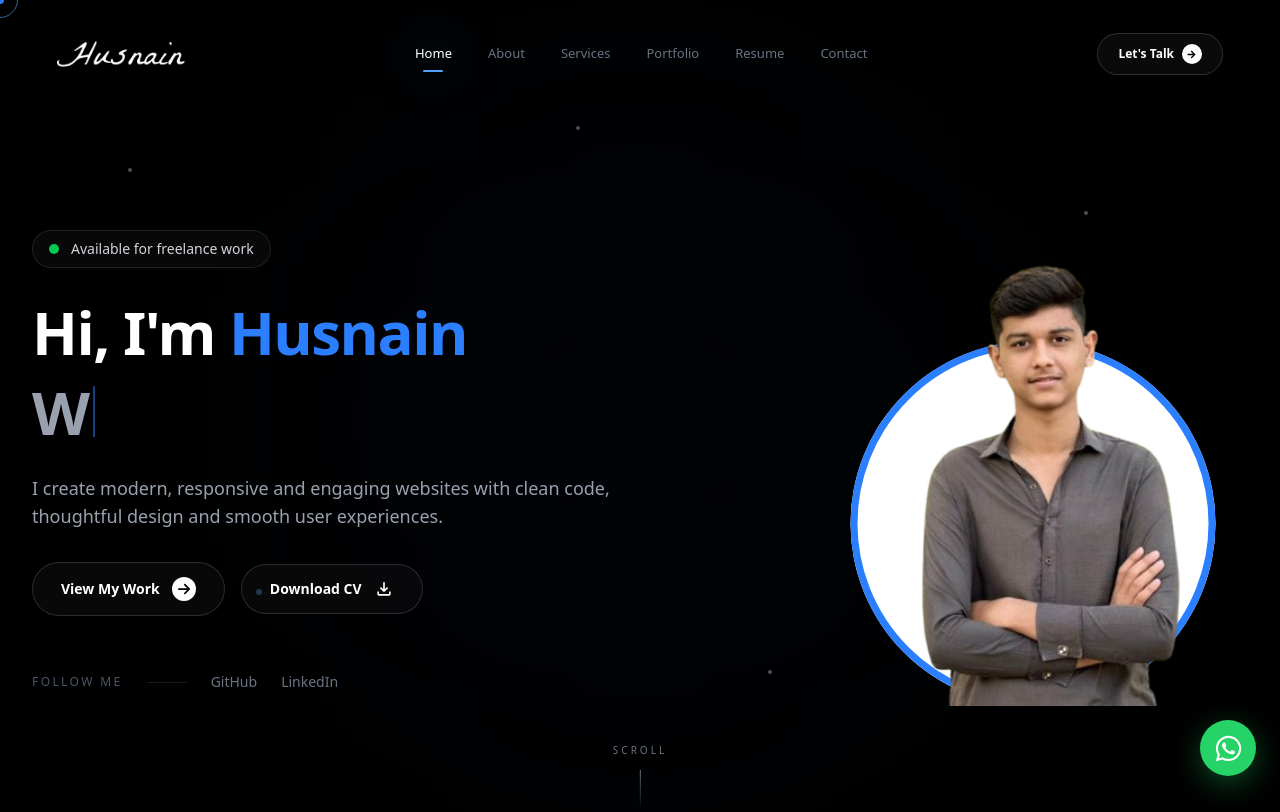
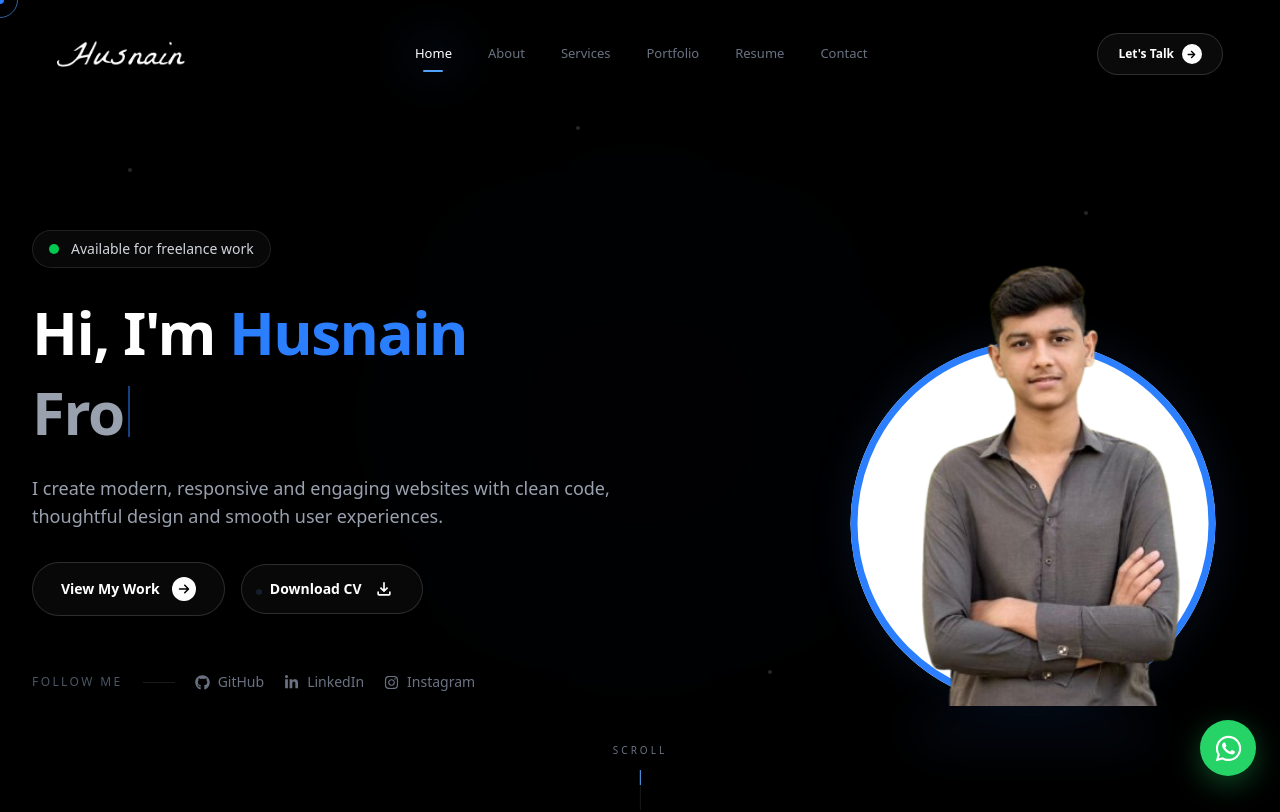
Before and after one commit to Syed-husnain-shah/Husnain-portfolio, a Next.js app: page / in a window 1280 px wide. Shown: the top 812 px of the page. Built offline with nearby package versions, Linux system fonts and the light colour scheme.

Commit message:
Polish hero section animations and social links

```diff
--- a/src/app/components/HeroSection.tsx
+++ b/src/app/components/HeroSection.tsx
@@ -3,7 +3,7 @@
 import Image from "next/image";
 import Link from "next/link";
 import { useEffect, useState } from "react";
-import { FaArrowRight } from "react-icons/fa6";
+import { FaArrowRight, FaGithub, FaInstagram, FaLinkedinIn } from "react-icons/fa6";
 import { MdOutlineFileDownload } from "react-icons/md";
 
 const words = ["Frontend Developer", "Web Designer"];
@@ -45,8 +45,8 @@ const HeroSection = () => {
             !isDeleting && text.length === currentWord.length
                 ? 2500
                 : isDeleting
-                    ? 90
-                    : 140
+                    ? 80
+                    : 130
         );
 
         return () => clearTimeout(timeout);
@@ -57,28 +57,29 @@ const HeroSection = () => {
             id="home"
             className="relative flex min-h-screen items-center overflow-hidden bg-black pt-20"
         >
-            <div className="pointer-events-none absolute left-1/2 top-1/2 h-[550px] w-[550px] -translate-x-1/2 -translate-y-1/2 rounded-full bg-blue-500/[0.035] blur-[140px]" />
+            <div className="pointer-events-none absolute left-1/2 top-1/2 h-[550px] w-[550px] -translate-x-1/2 -translate-y-1/2 rounded-full bg-blue-500/[0.035] blur-[140px] animate-pulse" />
 
             <div className="pointer-events-none absolute inset-0 opacity-30">
-                <span className="absolute left-[10%] top-[20%] h-1 w-1 rounded-full bg-white" />
-                <span className="absolute left-[20%] top-[70%] h-1.5 w-1.5 rounded-full bg-blue-400" />
-                <span className="absolute right-[15%] top-[25%] h-1 w-1 rounded-full bg-white" />
-                <span className="absolute right-[25%] top-[65%] h-1.5 w-1.5 rounded-full bg-blue-400" />
-                <span className="absolute left-[45%] top-[15%] h-1 w-1 rounded-full bg-white" />
-                <span className="absolute bottom-[20%] left-[60%] h-1 w-1 rounded-full bg-white" />
+                <span className="absolute left-[10%] top-[20%] h-1 w-1 rounded-full bg-white animate-pulse" />
+                <span className="absolute left-[20%] top-[70%] h-1.5 w-1.5 rounded-full bg-blue-400 animate-pulse" />
+                <span className="absolute right-[15%] top-[25%] h-1 w-1 rounded-full bg-white animate-pulse" />
+                <span className="absolute right-[25%] top-[65%] h-1.5 w-1.5 rounded-full bg-blue-400 animate-pulse" />
+                <span className="absolute left-[45%] top-[15%] h-1 w-1 rounded-full bg-white animate-pulse" />
+                <span className="absolute bottom-[20%] left-[60%] h-1 w-1 rounded-full bg-white animate-pulse" />
             </div>
 
             <div className="relative z-10 mx-auto flex w-full max-w-7xl flex-col items-center justify-between gap-12 px-6 py-20 sm:py-24 lg:flex-row lg:gap-8 lg:px-8">
 
-                {/* LEFT CONTENT */}
                 <div
-                    className={`w-full max-w-5xl transition-all duration-[1200ms] ease-out lg:w-[58%] ${isLoaded
+                    className={`w-full max-w-5xl transition-all duration-[1200ms] ease-out lg:w-[58%] ${
+                        isLoaded
                             ? "translate-y-0 opacity-100"
                             : "translate-y-8 opacity-0"
                     }`}
                 >
                     <div
-                        className={`mb-8 inline-flex items-center gap-3 rounded-full border border-white/10 bg-white/[0.03] px-4 py-2 backdrop-blur-sm transition-all duration-1000 ease-out ${isLoaded
+                        className={`mb-8 inline-flex items-center gap-3 rounded-full border border-white/10 bg-white/[0.03] px-4 py-2 backdrop-blur-sm transition-all duration-1000 ease-out ${
+                            isLoaded
                                 ? "translate-y-0 opacity-100"
                                 : "-translate-y-5 opacity-0"
                         }`}
@@ -94,13 +95,17 @@ const HeroSection = () => {
                     </div>
 
                     <h1
-                        className={`text-3xl font-bold leading-[1.08] tracking-tight text-white transition-all duration-[1200ms] delay-150 ease-out sm:text-4xl md:text-5xl lg:text-6xl ${isLoaded
+                        className={`text-3xl font-bold leading-[1.08] tracking-tight text-white transition-all duration-[1200ms] delay-150 ease-out sm:text-4xl md:text-5xl lg:text-6xl ${
+                            isLoaded
                                 ? "translate-y-0 opacity-100"
                                 : "translate-y-8 opacity-0"
                         }`}
                     >
                         Hi, I&apos;m{" "}
-                        <span className="text-blue-500">Husnain</span>
+                        <span className="relative text-blue-500">
+                            Husnain
+                            <span className="absolute -bottom-1 left-0 h-px w-0 bg-blue-400 transition-all duration-500 hover:w-full" />
+                        </span>
 
                         <span className="mt-4 block min-h-[1.1em] text-gray-400">
                             {text}
@@ -109,7 +114,8 @@ const HeroSection = () => {
                     </h1>
 
                     <p
-                        className={`mt-7 max-w-2xl text-base leading-7 text-gray-400 transition-all duration-[1200ms] delay-300 ease-out sm:text-lg ${isLoaded
+                        className={`mt-7 max-w-2xl text-base leading-7 text-gray-400 transition-all duration-[1200ms] delay-300 ease-out sm:text-lg ${
+                            isLoaded
                                 ? "translate-y-0 opacity-100"
                                 : "translate-y-8 opacity-0"
                         }`}
@@ -120,14 +126,15 @@ const HeroSection = () => {
                     </p>
 
                     <div
-                        className={`mt-8 flex flex-wrap items-center gap-4 transition-all duration-[1200ms] delay-500 ease-out ${isLoaded
+                        className={`mt-8 flex flex-wrap items-center gap-4 transition-all duration-[1200ms] delay-500 ease-out ${
+                            isLoaded
                                 ? "translate-y-0 opacity-100"
                                 : "translate-y-8 opacity-0"
                         }`}
                     >
                         <Link
                             href="#portfolio"
-                            className="group relative inline-flex items-center justify-center gap-3 overflow-hidden rounded-full border border-white/15 bg-white/[0.03] px-7 py-3.5 text-sm font-bold text-white transition-all duration-500 hover:-translate-y-1 hover:border-blue-400/60 hover:bg-blue-500/10"
+                            className="group relative inline-flex items-center justify-center gap-3 overflow-hidden rounded-full border border-white/15 bg-white/[0.03] px-7 py-3.5 text-sm font-bold text-white transition-all duration-500 hover:-translate-y-1 hover:border-blue-400/60 hover:bg-blue-500/10 hover:shadow-[0_12px_35px_rgba(59,130,246,0.12)]"
                         >
                             <span className="absolute inset-0 origin-left scale-x-0 bg-blue-500/10 transition-transform duration-700 group-hover:scale-x-100" />
 
@@ -135,15 +142,15 @@ const HeroSection = () => {
                                 View My Work
                             </span>
 
-                            <span className="relative z-10 flex h-6 w-6 items-center justify-center rounded-full bg-white text-black transition-all duration-500 group-hover:rotate-[-45deg]">
-                                <FaArrowRight />
+                            <span className="relative z-10 flex h-6 w-6 items-center justify-center rounded-full bg-white text-black transition-all duration-500 group-hover:rotate-[-45deg] group-hover:bg-blue-400">
+                                <FaArrowRight size={12} />
                             </span>
                         </Link>
 
                         <a
-                            href="CV/husnain-cv.pdf"
+                            href="/CV/husnain-cv.pdf"
                             download
-                            className="group relative inline-flex items-center justify-center gap-3 overflow-hidden rounded-full border border-white/15 bg-white/3 px-7 py-3.5 text-sm font-bold text-white transition-all duration-500 hover:-translate-y-1 hover:border-blue-400/60 hover:bg-blue-500/10"
+                            className="group relative inline-flex items-center justify-center gap-3 overflow-hidden rounded-full border border-white/15 bg-white/[0.03] px-7 py-3.5 text-sm font-bold text-white transition-all duration-500 hover:-translate-y-1 hover:border-blue-400/60 hover:bg-blue-500/10 hover:shadow-[0_12px_35px_rgba(59,130,246,0.12)]"
                         >
                             <span className="absolute inset-0 origin-left scale-x-0 bg-blue-500/10 transition-transform duration-700 group-hover:scale-x-100" />
 
@@ -151,14 +158,15 @@ const HeroSection = () => {
                                 Download CV
                             </span>
 
-                            <span className="relative z-10">
+                            <span className="relative z-10 transition-transform duration-500 group-hover:translate-y-1">
                                 <MdOutlineFileDownload size={20} />
                             </span>
                         </a>
                     </div>
 
                     <div
-                        className={`mt-14 flex items-center gap-6 transition-all duration-[1200ms] delay-700 ease-out ${isLoaded
+                        className={`mt-14 flex flex-wrap items-center gap-5 transition-all duration-[1200ms] delay-700 ease-out ${
+                            isLoaded
                                 ? "translate-y-0 opacity-100"
                                 : "translate-y-6 opacity-0"
                         }`}
@@ -167,44 +175,65 @@ const HeroSection = () => {
                             Follow Me
                         </span>
 
-                        <div className="h-px w-10 bg-white/10" />
+                        <span className="h-px w-8 bg-white/10" />
 
                         <a
                             href="https://github.com/Syed-husnain-shah"
                             target="_blank"
                             rel="noopener noreferrer"
-                            className="text-sm text-gray-500 transition-colors hover:text-white"
+                            aria-label="GitHub"
+                            className="group flex items-center gap-2 text-sm text-gray-500 transition-all duration-300 hover:-translate-y-1 hover:text-white"
                         >
+                            <FaGithub
+                                size={15}
+                                className="transition-transform duration-300 group-hover:scale-110"
+                            />
                             GitHub
                         </a>
 
                         <a
-                            href="#"
+                            href="https://www.linkedin.com/in/syed-husnain-shah/"
                             target="_blank"
                             rel="noopener noreferrer"
-                            className="text-sm text-gray-500 transition-colors hover:text-white"
+                            aria-label="LinkedIn"
+                            className="group flex items-center gap-2 text-sm text-gray-500 transition-all duration-300 hover:-translate-y-1 hover:text-blue-400"
                         >
+                            <FaLinkedinIn
+                                size={15}
+                                className="transition-transform duration-300 group-hover:scale-110"
+                            />
                             LinkedIn
+                        </a>
+
+                        <a
+                            href="https://www.instagram.com/syed_husnain_157"
+                            target="_blank"
+                            rel="noopener noreferrer"
+                            aria-label="Instagram"
+                            className="group flex items-center gap-2 text-sm text-gray-500 transition-all duration-300 hover:-translate-y-1 hover:text-pink-400"
+                        >
+                            <FaInstagram
+                                size={15}
+                                className="transition-transform duration-300 group-hover:scale-110"
+                            />
+                            Instagram
                         </a>
                     </div>
                 </div>
 
-                {/* RIGHT IMAGE */}
                 <div
-                    className={`relative flex w-full items-center justify-center lg:w-[42%] lg:justify-end ${isLoaded
+                    className={`relative flex w-full items-center justify-center lg:w-[42%] lg:justify-end transition-all duration-[1400ms] ease-out ${
+                        isLoaded
                             ? "translate-x-0 opacity-100"
-                        : "translate-x-10 opacity-0"
-                        } transition-all duration-1000 ease-out`}
+                            : "translate-x-16 opacity-0"
+                    }`}
                 >
                     <div className="relative h-[500px] w-[380px] sm:h-[540px] sm:w-[410px] lg:h-[570px] lg:w-[430px]">
 
-                        {/* WHITE CIRCLE */}
-                        <div className="absolute bottom-[7%] left-1/2 h-[310px] w-[310px] -translate-x-1/2 rounded-full bg-white sm:h-[340px] sm:w-[340px] lg:h-[365px] lg:w-[365px]" />
+                        <div className="absolute bottom-[7%] left-1/2 h-[310px] w-[310px] -translate-x-1/2 rounded-full bg-white transition-transform duration-700 hover:scale-[1.02] sm:h-[340px] sm:w-[340px] lg:h-[365px] lg:w-[365px]" />
 
-                        {/* BLUE BORDER */}
-                        <div className="absolute bottom-[7%] left-1/2 h-[310px] w-[310px] -translate-x-1/2 rounded-full border-[7px] border-blue-500 sm:h-[340px] sm:w-[340px] lg:h-[365px] lg:w-[365px]" />
+                        <div className="absolute bottom-[7%] left-1/2 h-[310px] w-[310px] -translate-x-1/2 rounded-full border-[7px] border-blue-500 shadow-[0_0_45px_rgba(59,130,246,0.12)] transition-all duration-700 hover:shadow-[0_0_70px_rgba(59,130,246,0.25)] sm:h-[340px] sm:w-[340px] lg:h-[365px] lg:w-[365px]" />
 
-                        {/* IMAGE */}
                         <div className="absolute bottom-[7%] left-1/2 z-10 h-[365px] w-[365px] -translate-x-1/2 sm:h-85 sm:w-85 lg:h-91.25 lg:w-91.25">
                             <Image
                                 src="/images/husnain.png"
@@ -213,23 +242,26 @@ const HeroSection = () => {
                                 height={720}
                                 priority
                                 sizes="365px"
-                                className="absolute bottom-0 left-1/2 h-[145%] w-auto max-w-none -translate-x-1/2 object-contain object-bottom"
+                                className="absolute bottom-0 left-1/2 h-[145%] w-auto max-w-none -translate-x-1/2 object-contain object-bottom transition-transform duration-1000 ease-out hover:scale-[1.025]"
                             />
                         </div>
+
+                        <div className="pointer-events-none absolute bottom-[2%] left-1/2 h-3 w-56 -translate-x-1/2 rounded-full bg-blue-500/20 blur-xl" />
                     </div>
                 </div>
             </div>
 
-            {/* SCROLL INDICATOR */}
             <Link
                 href="#about"
-                className="absolute bottom-8 left-1/2 hidden -translate-x-1/2 flex-col items-center gap-3 text-gray-500 transition-colors duration-300 hover:text-white sm:flex"
+                className="group absolute bottom-8 left-1/2 hidden -translate-x-1/2 flex-col items-center gap-3 text-gray-500 transition-all duration-300 hover:-translate-y-1 hover:text-white sm:flex"
             >
                 <span className="text-[10px] font-medium uppercase tracking-[0.3em]">
                     Scroll
                 </span>
 
-                <span className="h-10 w-px bg-linear-to-b from-gray-500 to-transparent" />
+                <span className="relative h-10 w-px overflow-hidden bg-white/10">
+                    <span className="absolute left-0 top-0 h-1/2 w-full animate-bounce bg-blue-400" />
+                </span>
             </Link>
         </section>
     );
```
Lines whose indentation alone changed are shown as unchanged.
